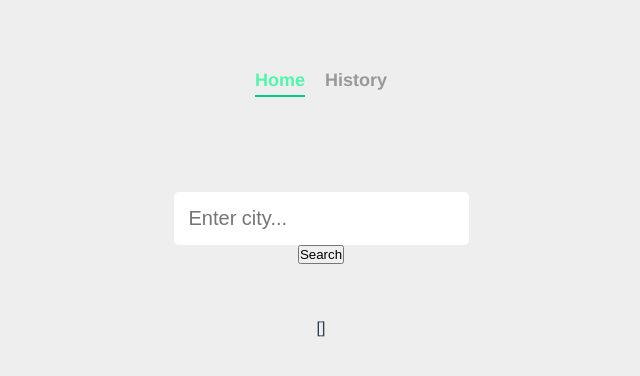
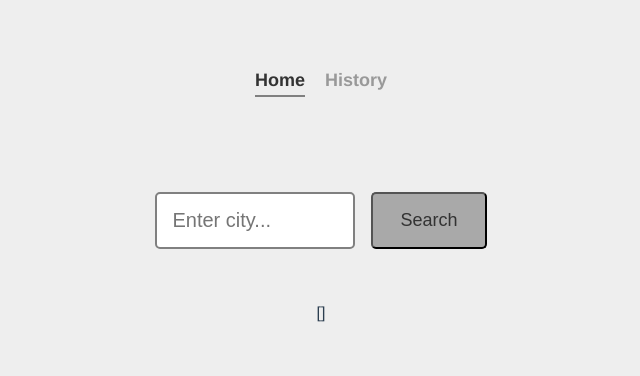
Before and after one commit to gregsypek/zadanie1, a Vue app: page / in a window 1280 px wide. Shown: the top 376 px of the page, without its empty margins (319-959 px from the left). Built offline with nearby package versions, Linux system fonts and the light colour scheme.

Commit message:
new css styles

```diff
--- a/src/App.vue
+++ b/src/App.vue
@@ -47,7 +47,7 @@ body {
   font-size: 18px;
 }
 a.router-link-active {
-  border-bottom: 2px solid #00ce89;
+  border-bottom: 2px solid gray;
   padding-bottom: 4px;
 }
 nav {
@@ -60,7 +60,7 @@ nav a {
 }
 
 nav a.router-link-exact-active {
-  color: #50f6ab;
+  color: #333;
 }
 
 main {
--- a/src/views/Home.vue
+++ b/src/views/Home.vue
@@ -2,15 +2,16 @@
   <div class="home">
     <main>
       <!-- search input -->
-      <form @submit.prevent class="search-box">
+      <form @submit.prevent="fetchWeather" class="search-box">
         <input
           type="text"
           class="search-bar"
           placeholder="Enter city..."
           v-model="query"
           @keyup="addNewQuery(query)"
+          required
         />
-        <button @click="fetchWeather">Search</button>
+        <button>Search</button>
       </form>
       <!-- <showWeather :currentWeather="currentWeather" /> -->
       <!-- check if params is send from history( was clicked in History page on any old weather record) -->
@@ -95,20 +96,38 @@ export default {
 
 <style >
 .search-box {
+  display: flex;
   width: 100%;
   margin-bottom: 30px;
 }
 .search-box .search-bar {
   display: block;
+  margin: 0 auto;
   width: 100%;
+  max-width: 200px;
   padding: 15px;
   color: inherit;
   font-size: 20px;
-  border: none;
+  border: 2px solid gray;
   outline: none;
   border-radius: 5px;
 }
 .search-box .search-bar:focus {
-  background-color: #eee;
+  background-color: #fff;
+  border: 2px solid #333;
+}
+.search-box button {
+  padding: 0.5em 1.5em;
+  font-size: 18px;
+  background-color: darkgrey;
+  color: #333;
+  margin-left: 1rem;
+  /* border: 2px solid darkcyan; */
+  border-radius: 5px;
+}
+.search-box button:hover,
+.search-box button:focus {
+  background-color: #333;
+  color: white;
 }
 </style>
```
